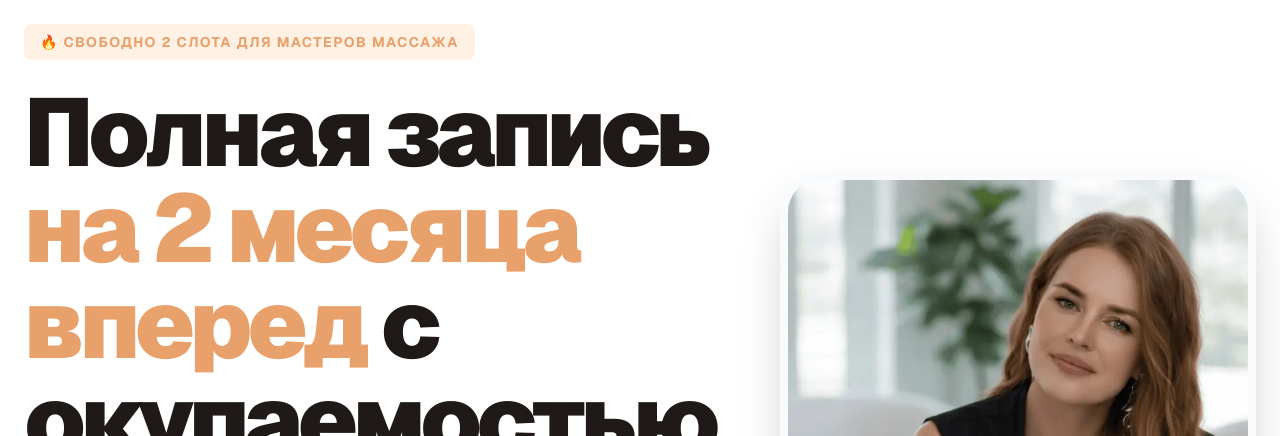
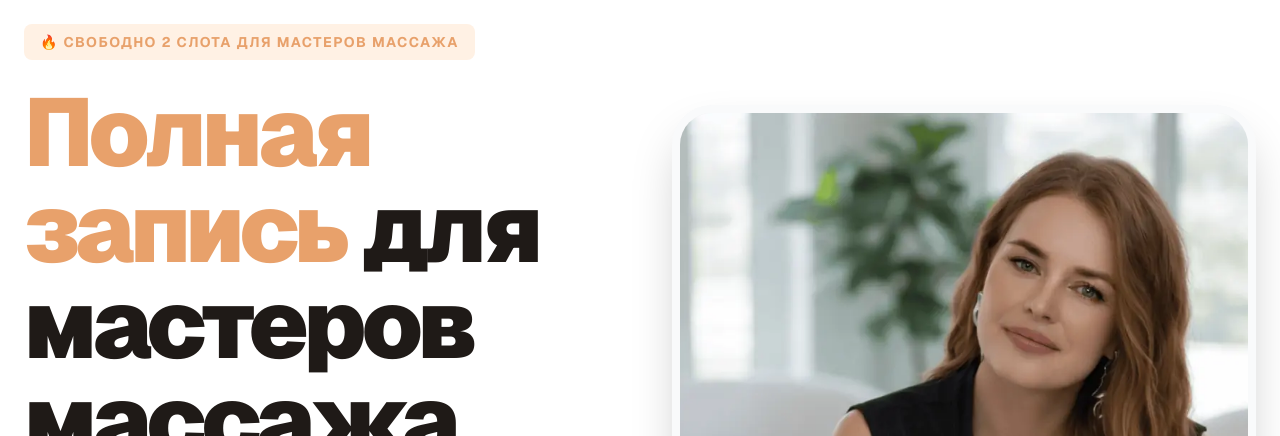
Before and after one commit to tatnova/my-website-rus, a Next.js app in the folder site/: page /massage in a window 1280 px wide. Shown: the part 204-640 px from the top of the page. Built offline with nearby package versions, Linux system fonts and the light colour scheme; no server answers.

Commit message:
Заголовок массажа без обещания окупаемости 300%
Co-Authored-By: Claude Opus 5.5 (1M context) <noreply@anthropic.com>
Claude-Session: https://claude.ai/code/session_01LjxZK4goR2MuCUYgwpSCYK

```diff
--- a/site/content/niches/massage.yml
+++ b/site/content/niches/massage.yml
@@ -5,8 +5,8 @@ seo_title: "Реклама для массажистов в Израиле, СШ
 description: "Таргетированная реклама для массажистов и массажных салонов: 740 заявок по 5,7 ₪ в Израиле, 183 заявки в Канаде, 256 клиентов спа-салона в США."
 accent: "#e8a16b"
 badge: "🔥 СВОБОДНО 2 СЛОТА ДЛЯ МАСТЕРОВ МАССАЖА"
-hero_title: "Полная запись на 2 месяца вперед с окупаемостью рекламы от 300%"
-hero_accent: "на 2 месяца вперед"
+hero_title: "Полная запись для мастеров массажа через рекламу"
+hero_accent: "Полная запись"
 hero_text: "Работаю с проектами с рекламным бюджетом от **$200 до $10 000 в месяц**. Подбираю стратегию под ваш город, нишу и текущую загрузку."
 hero_image: "/beauty-marketing-strategy.jpg"
 hero_image_alt: "Реклама для массажа"
--- a/site/src/app/(main)/massage/page.tsx
+++ b/site/src/app/(main)/massage/page.tsx
@@ -104,7 +104,7 @@ export default function MassagePage() {
             🔥 СВОБОДНО 2 СЛОТА ДЛЯ МАСТЕРОВ МАССАЖА
           </div>
           <h1 className="text-5xl md:text-8xl font-black leading-none tracking-tighter mb-8">
-  Полная запись <span className="text-[#e8a16b]"> на 2 месяца вперед </span> с окупаемостью рекламы от 300%
+  <span className="text-[#e8a16b]">Полная запись</span> для мастеров массажа через рекламу
 </h1>
           <p className="text-xl md:text-2xl text-gray-600 font-medium mb-10 max-w-xl">
             Работаю с проектами с рекламным бюджетом от <b>$200 до $10 000 в месяц</b>.
```
